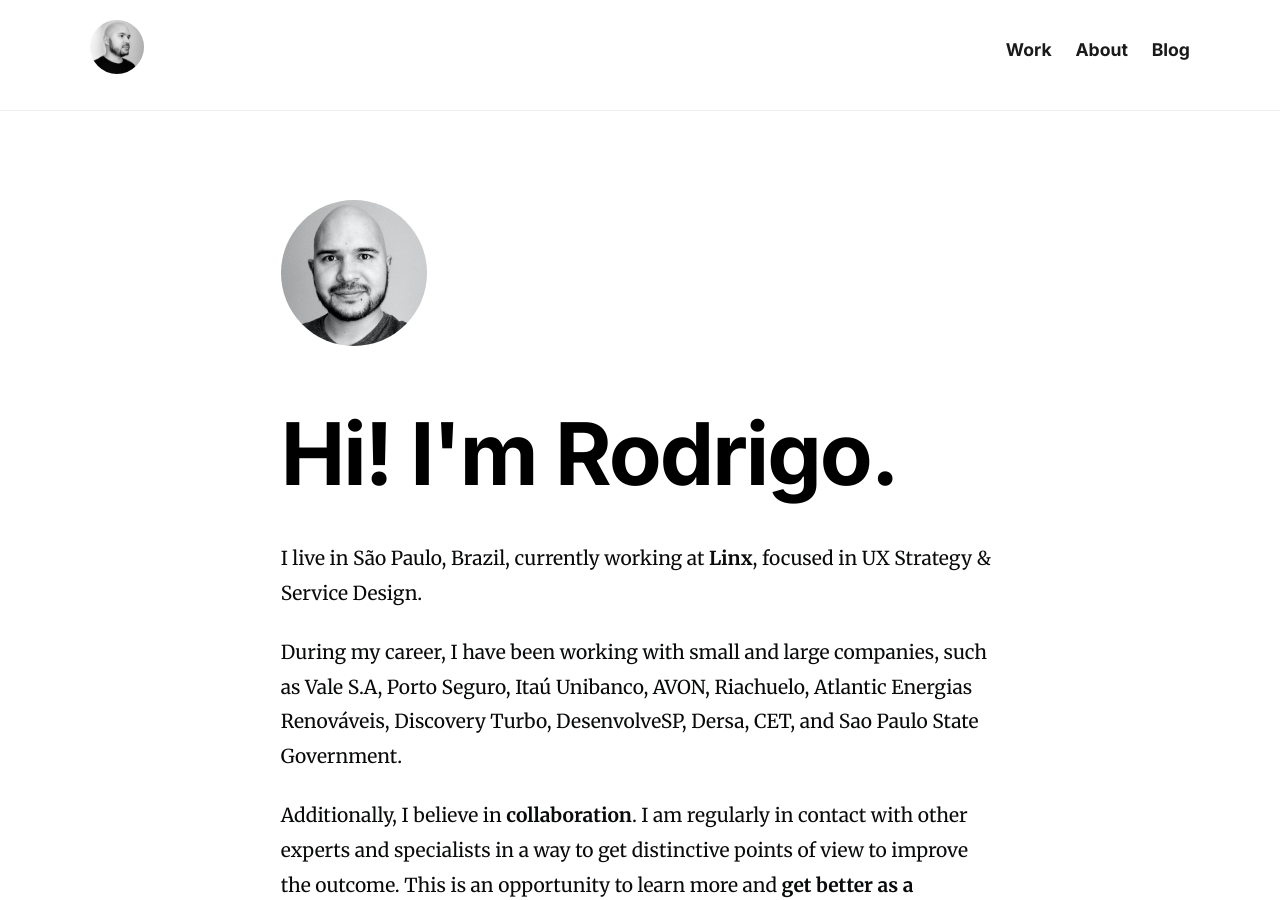
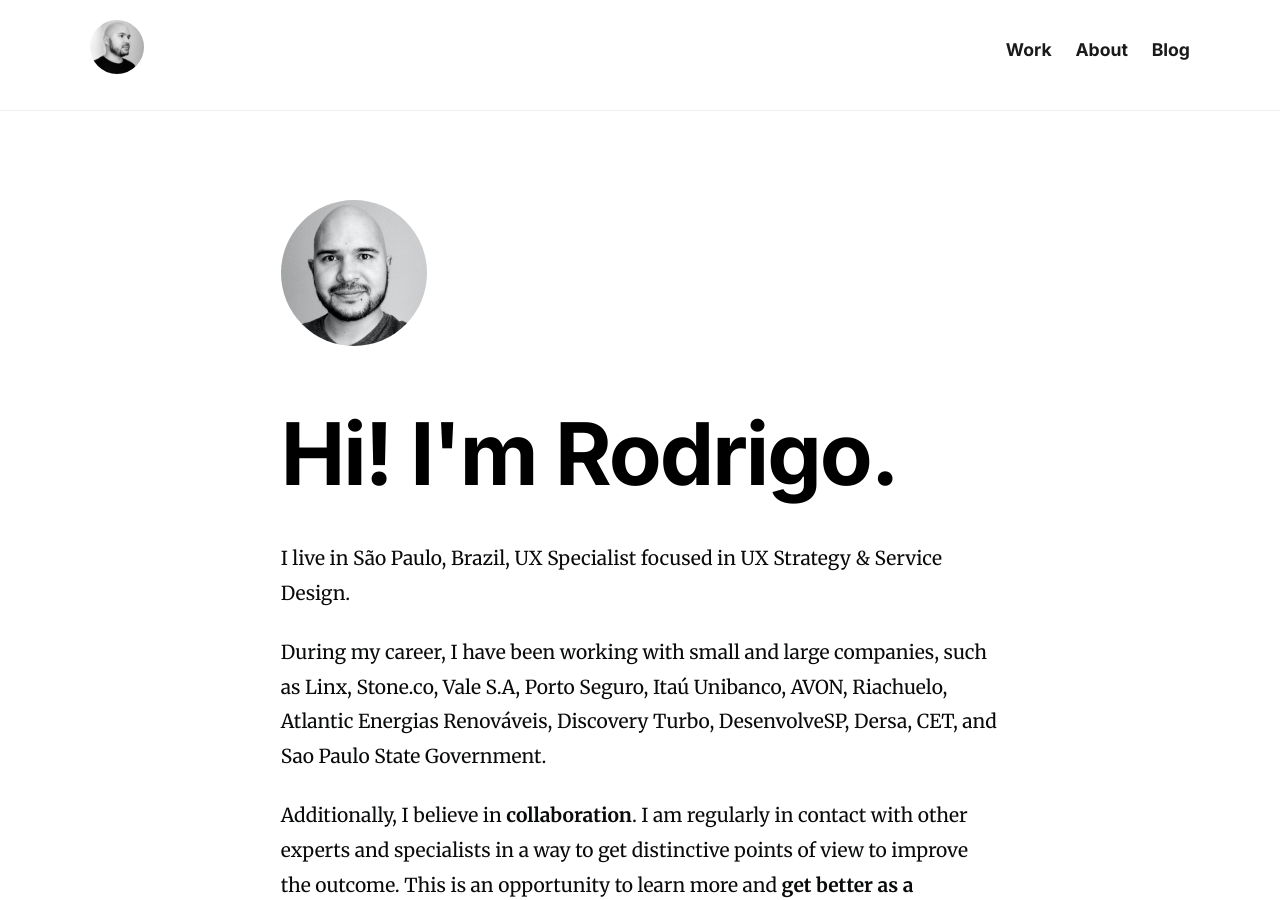
Before and after one commit to drigoteixeira/drigoteixeira.github.io, a Jekyll site: the page built from about/index.html, in a window 1280 px wide and 900 px high. Built offline with Jekyll 4.4.1, drawn with Linux system fonts in a browser that asks for light colours.

Commit message:
Update index.html

```diff
--- a/about/index.html
+++ b/about/index.html
@@ -13,8 +13,8 @@ subtitle: ''
 
             <h1>Hi! I'm Rodrigo. </h1>
 
-            <p>I live in São Paulo, Brazil, currently working at <b>Linx</b>, focused in UX Strategy &amp; Service Design.</p>
-            <p>During my career, I have been working with small and large companies, such as Vale S.A, Porto Seguro, Itaú Unibanco, AVON, Riachuelo, Atlantic Energias Renováveis, Discovery Turbo, DesenvolveSP, Dersa, CET, and Sao Paulo State Government.</p>
+            <p>I live in São Paulo, Brazil, UX Specialist focused in UX Strategy &amp; Service Design.</p>
+            <p>During my career, I have been working with small and large companies, such as Linx, Stone.co, Vale S.A, Porto Seguro, Itaú Unibanco, AVON, Riachuelo, Atlantic Energias Renováveis, Discovery Turbo, DesenvolveSP, Dersa, CET, and Sao Paulo State Government.</p>
             <p>Additionally, I believe in <b>collaboration</b>. I am regularly in contact with other experts and specialists in a way to get distinctive points of view to improve the outcome. This is an opportunity to learn more and <b>get better as a designer</b>. </p>
 
             <br / >
```
